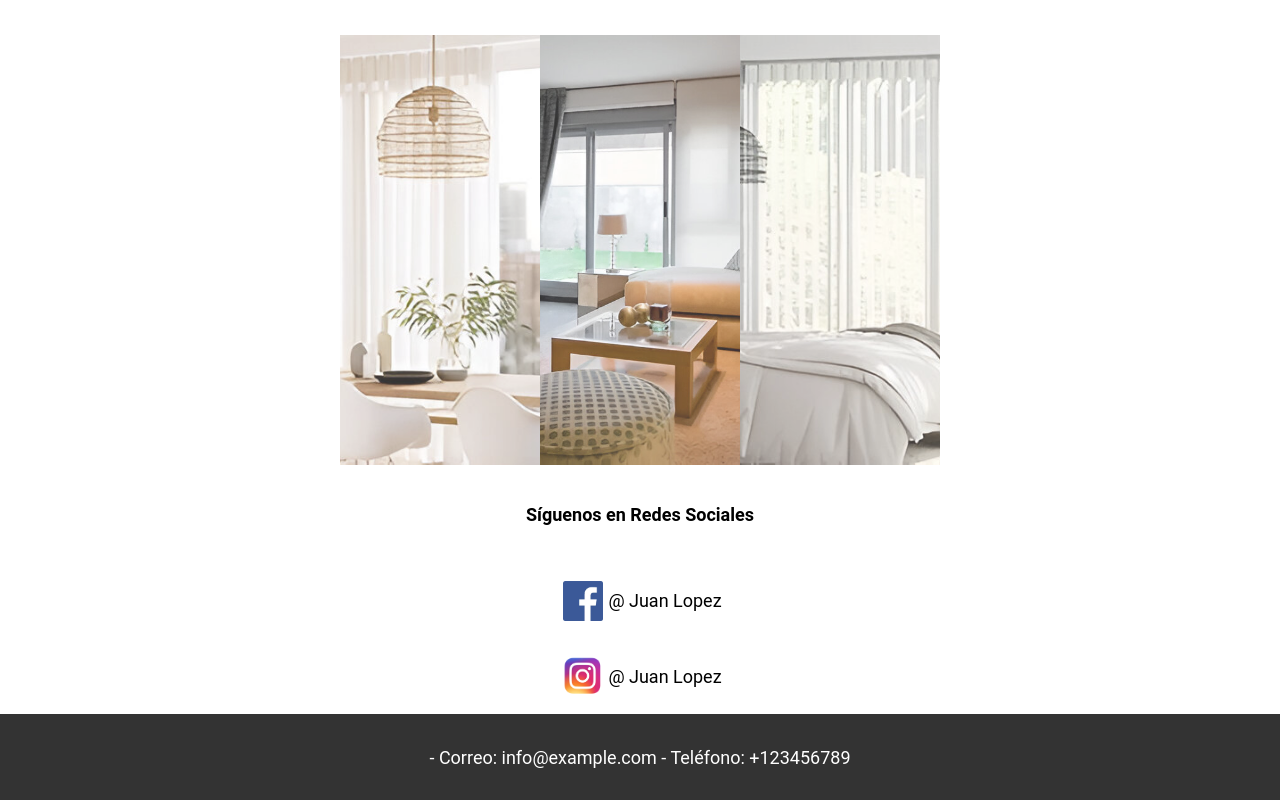
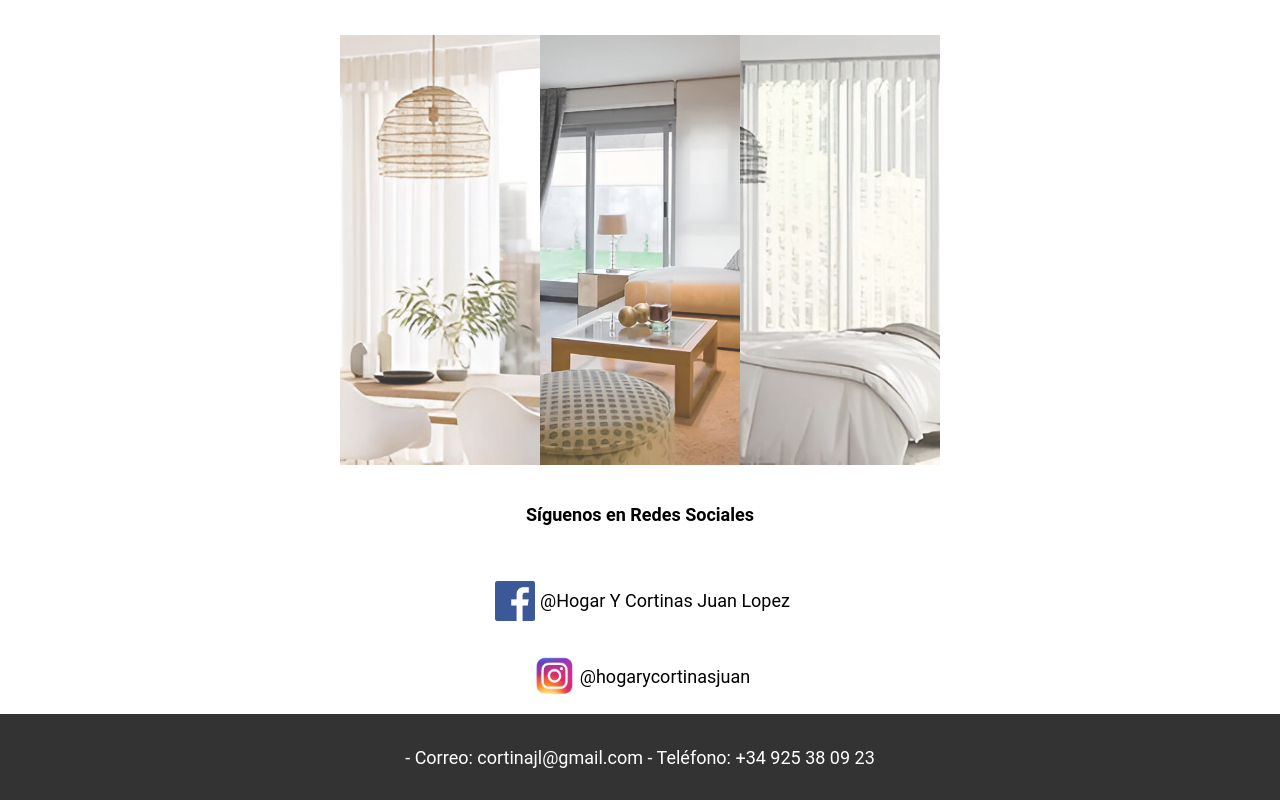
Before and after one commit to m10ml7/m10ml7.github.io, a plain HTML site: page index.html in a window 1280 px wide. Shown: the part 1479-2279 px from the top of the page. Drawn offline with Linux system fonts and the light colour scheme.

Commit message:
index.html

```diff
--- a/index.html
+++ b/index.html
@@ -68,12 +68,12 @@
   </section>
   <section class="social-media">
     <h2>Síguenos en Redes Sociales</h2>
-    <p><img src="images/facebook.webp" style="margin: 5px;" width="40px" height="40px">@ Juan Lopez</i></p>
-    <p><img src="images/instagram.webp" style="margin: 5px;" width="40px" height="40px">@ Juan Lopez</i></p>
+    <p><img src="images/facebook.webp" style="margin: 5px;" width="40px" height="40px">@Hogar Y Cortinas Juan Lopez</i></p>
+    <p><img src="images/instagram.webp" style="margin: 5px;" width="40px" height="40px">@hogarycortinasjuan</i></p>
   </section>
   <footer>
     <div class="contact-info">
-      <p>- Correo: info@example.com - Teléfono: +123456789</p>
+      <p>- Correo: cortinajl@gmail.com - Teléfono: +34 925 38 09 23</p>
     </div>
   </footer>
   <script src="script.js"></script>
```
